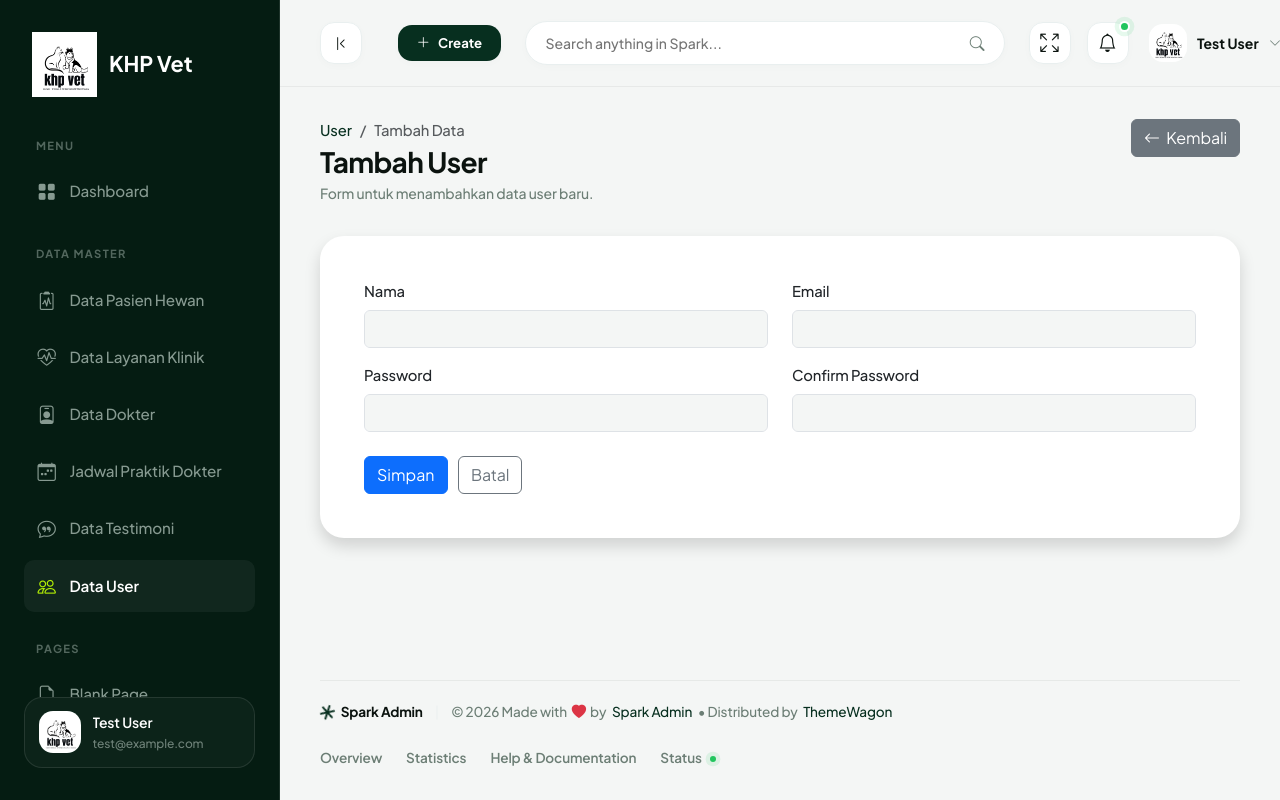
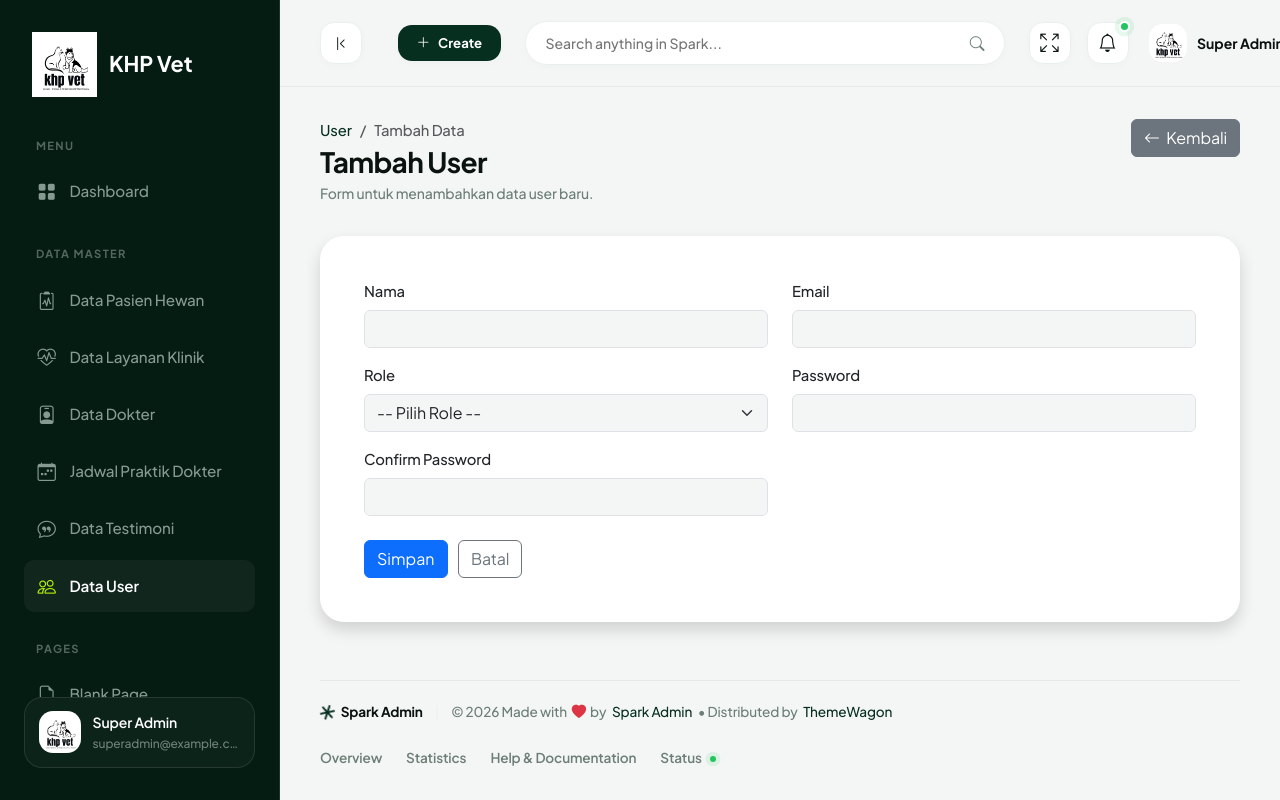
Before and after one commit to kholidi25si-arch/laravel-web, a Laravel app: page /admin/user/create in a window 1280 px wide. Run offline with Laravel 12, Linux system fonts and the light colour scheme; a user stored in the database is signed in; data comes from the database, SQL or seed files in the repository.

Commit message:
p11-autentikasi,autorisasi, middleware dan role

```diff
--- a/app/Http/Controllers/Admin/UserController.php
+++ b/app/Http/Controllers/Admin/UserController.php
@@ -6,6 +6,7 @@ use App\Http\Controllers\Controller;
 use App\Models\User;
 use Illuminate\Http\Request;
 use Illuminate\Support\Facades\Hash;
+use Illuminate\Validation\Rule;
 
 class UserController extends Controller
 {
@@ -19,6 +20,7 @@ class UserController extends Controller
             'confirmed' => 'Konfirmasi :attribute tidak cocok.',
             'max'       => ':attribute maksimal :max karakter.',
             'min'       => ':attribute minimal :min karakter.',
+            'in'        => ':attribute yang dipilih tidak valid.',
         ];
     }
 
@@ -28,6 +30,7 @@ class UserController extends Controller
             'name'     => 'Nama',
             'email'    => 'Email',
             'password' => 'Password',
+            'role'     => 'Role',
         ];
     }
 
@@ -57,11 +60,13 @@ class UserController extends Controller
             'name'     => 'required|string|max:100',
             'email'    => 'required|email|unique:users,email',
             'password' => 'required|min:8|confirmed',
+            'role'     => ['required', Rule::in(User::ROLES)],
         ], $this->messages(), $this->attributes());
 
         $data['name'] = $request->name;
         $data['email'] = $request->email;
         $data['password'] = Hash::make($request->password);
+        $data['role'] = $request->role;
 
         User::create($data);
 
@@ -97,10 +102,12 @@ class UserController extends Controller
             'name'     => 'required|string|max:100',
             'email'    => 'required|email|unique:users,email,' . $user->id,
             'password' => 'nullable|min:8|confirmed',
+            'role'     => ['required', Rule::in(User::ROLES)],
         ], $this->messages(), $this->attributes());
 
         $data['name'] = $request->name;
         $data['email'] = $request->email;
+        $data['role'] = $request->role;
 
         if ($request->filled('password')) {
             $data['password'] = Hash::make($request->password);
--- a/app/Http/Controllers/Guest/AuthController.php
+++ b/app/Http/Controllers/Guest/AuthController.php
@@ -90,6 +90,7 @@ class AuthController extends Controller
         $data['name'] = $request->name;
         $data['email'] = $request->email;
         $data['password'] = Hash::make($request->password);
+        $data['role'] = 'mitra'; // user yang mendaftar sendiri otomatis berperan mitra
 
         User::create($data);
 
--- /dev/null
+++ b/app/Http/Middleware/CheckIsLogin.php
@@ -0,0 +1,26 @@
+<?php
+
+namespace App\Http\Middleware;
+
+use Closure;
+use Illuminate\Http\Request;
+use Illuminate\Support\Facades\Auth;
+use Symfony\Component\HttpFoundation\Response;
+
+class CheckIsLogin
+{
+    /**
+     * Hanya pengguna yang sudah login yang boleh lanjut.
+     * Jika belum login, arahkan ke halaman login (route name: login).
+     */
+    public function handle(Request $request, Closure $next): Response
+    {
+        if (!Auth::check()) {
+            return redirect()
+                ->route('login')
+                ->with('login_error', 'Silahkan login terlebih dahulu!');
+        }
+
+        return $next($request);
+    }
+}
--- /dev/null
+++ b/app/Http/Middleware/CheckRole.php
@@ -0,0 +1,30 @@
+<?php
+
+namespace App\Http\Middleware;
+
+use Closure;
+use Illuminate\Http\Request;
+use Symfony\Component\HttpFoundation\Response;
+
+class CheckRole
+{
+    /**
+     * Hanya pengguna dengan role tertentu yang boleh lanjut.
+     * Pemakaian di route: ->middleware('checkrole:Super Admin,mitra')
+     * Role tidak cocok -> Error 403.
+     */
+    public function handle(Request $request, Closure $next, string ...$roles): Response
+    {
+        $user = $request->user();
+
+        if (!$user) {
+            abort(401);
+        }
+
+        if (!in_array($user->role, $roles, true)) {
+            abort(403, 'Anda tidak memiliki izin.');
+        }
+
+        return $next($request);
+    }
+}
--- a/app/Models/User.php
+++ b/app/Models/User.php
@@ -10,12 +10,15 @@ use Illuminate\Database\Eloquent\Factories\HasFactory;
 use Illuminate\Foundation\Auth\User as Authenticatable;
 use Illuminate\Notifications\Notifiable;
 
-#[Fillable(['name', 'email', 'password'])]
+#[Fillable(['name', 'email', 'password', 'role'])]
 #[Hidden(['password', 'remember_token'])]
 class User extends Authenticatable
 {
     /** @use HasFactory<UserFactory> */
     use HasFactory, Notifiable;
+
+    /** Daftar role yang tersedia (dipakai validasi, form, dan middleware CheckRole). */
+    public const ROLES = ['Super Admin', 'mitra'];
 
     /**
      * Get the attributes that should be cast.
--- a/bootstrap/app.php
+++ b/bootstrap/app.php
@@ -4,6 +4,8 @@ use Illuminate\Foundation\Application;
 use Illuminate\Foundation\Configuration\Exceptions;
 use Illuminate\Foundation\Configuration\Middleware;
 use Illuminate\Http\Request;
+use App\Http\Middleware\CheckIsLogin;
+use App\Http\Middleware\CheckRole;
 
 return Application::configure(basePath: dirname(__DIR__))
     ->withRouting(
@@ -12,7 +14,10 @@ return Application::configure(basePath: dirname(__DIR__))
         health: '/up',
     )
     ->withMiddleware(function (Middleware $middleware): void {
-        //
+        $middleware->alias([
+            'checkislogin' => CheckIsLogin::class,
+            'checkrole'    => CheckRole::class,
+        ]);
     })
     ->withExceptions(function (Exceptions $exceptions): void {
         $exceptions->shouldRenderJsonWhen(
--- a/resources/views/Admin/layouts/header.blade.php
+++ b/resources/views/Admin/layouts/header.blade.php
@@ -23,7 +23,9 @@
           <ul class="dropdown-menu dropdown-menu-quick-action" aria-labelledby="quick-actions-dropdown">
             <li class="dropdown-header">Quick Action Shortcuts</li>
             <li><a class="dropdown-item" href="#"><i class="bi bi-file-earmark-plus"></i> New Invoice</a></li>
+            @if (auth()->user()->role === 'Super Admin')
             <li><a class="dropdown-item" href="{{ route('user.create') }}"><i class="bi bi-person-plus"></i> New User</a></li>
+            @endif
             <li><a class="dropdown-item" href="#"><i class="bi bi-box-seam"></i> New Product</a></li>
             <li>
               <hr class="dropdown-divider">
@@ -106,7 +108,7 @@
             <i class="bi bi-chevron-down navbar-profile-caret"></i>
           </button>
           <ul class="dropdown-menu dropdown-menu-end dropdown-menu-profile" aria-labelledby="profile-dropdown">
-            <li class="dropdown-header">Welcome !</li>
+            <li class="dropdown-header">Welcome ! ({{ auth()->user()->role }})</li>
             <li><a class="dropdown-item" href="#"><i class="bi bi-person"></i> My Account</a></li>
             <li><a class="dropdown-item" href="#"><i class="bi bi-gear"></i> Settings</a></li>
             <li><a class="dropdown-item" href="#"><i class="bi bi-lock"></i> Lock Screen</a></li>
--- a/resources/views/Admin/layouts/sidebar.blade.php
+++ b/resources/views/Admin/layouts/sidebar.blade.php
@@ -58,12 +58,14 @@
               <span>Data Testimoni</span>
             </a>
           </li>
+          @if (auth()->user()->role === 'Super Admin')
           <li class="sidebar-menu-item">
             <a href="{{ route('user.index') }}" class="sidebar-menu-link {{ request()->routeIs('user.*') ? 'active' : '' }}" id="menu-user" title="Data User">
               <i class="bi bi-people"></i>
               <span>Data User</span>
             </a>
           </li>
+          @endif
         </ul>
       </div>
 
--- a/resources/views/Admin/user/create.blade.php
+++ b/resources/views/Admin/user/create.blade.php
@@ -58,6 +58,16 @@
                 @error('email')<div class="invalid-feedback">{{ $message }}</div>@enderror
               </div>
               <div class="col-md-6 mb-3">
+                <label for="role" class="form-label">Role</label>
+                <select id="role" name="role" class="form-select @error('role') is-invalid @enderror">
+                  <option value="">-- Pilih Role --</option>
+                  @foreach (\App\Models\User::ROLES as $role)
+                    <option value="{{ $role }}" {{ old('role') === $role ? 'selected' : '' }}>{{ $role }}</option>
+                  @endforeach
+                </select>
+                @error('role')<div class="invalid-feedback">{{ $message }}</div>@enderror
+              </div>
+              <div class="col-md-6 mb-3">
                 <label for="password" class="form-label">Password</label>
                 <input type="password" id="password" name="password" class="form-control @error('password') is-invalid @enderror">
                 @error('password')<div class="invalid-feedback">{{ $message }}</div>@enderror
--- a/resources/views/Admin/user/index.blade.php
+++ b/resources/views/Admin/user/index.blade.php
@@ -38,6 +38,7 @@
                     <th class="border-0">No</th>
                     <th class="border-0">Nama</th>
                     <th class="border-0">Email</th>
+                    <th class="border-0">Role</th>
                     <th class="border-0">Action</th>
                   </tr>
                 </thead>
@@ -47,6 +48,7 @@
                       <td>{{ $loop->iteration }}</td>
                       <td>{{ $item->name }}</td>
                       <td>{{ $item->email }}</td>
+                      <td><span class="badge {{ $item->role === 'Super Admin' ? 'bg-danger' : 'bg-primary' }}">{{ $item->role }}</span></td>
                       <td class="text-nowrap">
                         <a href="{{ route('user.edit', $item->id) }}" class="btn btn-info btn-sm">
                           <i class="bi bi-pencil-square me-1"></i> Edit
@@ -63,7 +65,7 @@
                     </tr>
                   @empty
                     <tr>
-                      <td colspan="4" class="text-center text-muted py-4">Belum ada data.</td>
+                      <td colspan="5" class="text-center text-muted py-4">Belum ada data.</td>
                     </tr>
                   @endforelse
                 </tbody>
--- a/routes/web.php
+++ b/routes/web.php
@@ -25,19 +25,31 @@ Route::post('/auth', [AuthController::class, 'login'])->name('login.process');
 Route::get('/register', [AuthController::class, 'showRegister'])->name('register');
 Route::post('/register', [AuthController::class, 'register'])->name('register.store');
 
-Route::post('/logout', [AuthController::class, 'logout'])->name('logout');
+Route::post('/logout', [AuthController::class, 'logout'])
+    ->middleware('checkislogin')
+    ->name('logout');
 
-//Admin (wajib login)
-Route::middleware('auth')->group(function () {
+//Admin (wajib login -> middleware checkislogin, lalu dibatasi per role -> checkrole)
+Route::middleware(['checkislogin'])->group(function () {
+
+    // Dashboard: semua user yang sudah login
     Route::get('/admin', [AdminController::class, 'index'])->name('admin.dashboard');
 
     Route::prefix('admin')->group(function () {
-        Route::resource('pasien-hewan', PasienHewanController::class);
-        Route::resource('layanan-klinik', LayananKlinikController::class);
-        Route::resource('dokter', DokterController::class);
-        Route::resource('jadwal-praktik', JadwalPraktikController::class);
-        Route::resource('testimoni', TestimoniController::class);
-        Route::resource('user', UserController::class);
+
+        // Hanya Super Admin: kelola data user
+        Route::middleware(['checkrole:Super Admin'])->group(function () {
+            Route::resource('user', UserController::class);
+        });
+
+        // Super Admin dan mitra: data klinik
+        Route::middleware(['checkrole:Super Admin,mitra'])->group(function () {
+            Route::resource('pasien-hewan', PasienHewanController::class);
+            Route::resource('layanan-klinik', LayananKlinikController::class);
+            Route::resource('dokter', DokterController::class);
+            Route::resource('jadwal-praktik', JadwalPraktikController::class);
+            Route::resource('testimoni', TestimoniController::class);
+        });
     });
 });
 
```
Also changed, not shown: database/seeders/DatabaseSeeder.php (+9 -5 lines), resources/views/Admin/user/edit.blade.php (+10 -0 lines), database/migrations/2026_11_24_100001_add_role_column_on_users_table.php (added).
